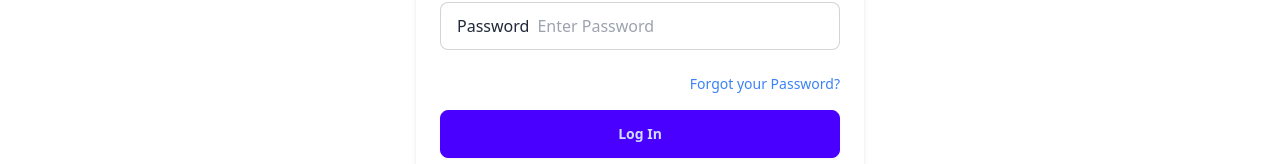
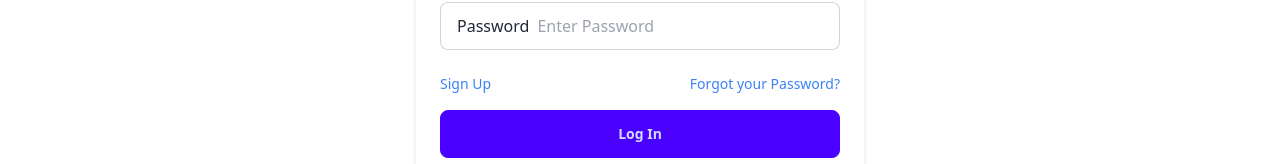
Before and after one commit to GerdBraun/WBS-Alumni-Board, a React (Vite) app: page /login in a window 1280 px wide. Shown: the part 230-394 px from the top of the page. Built offline with nearby package versions, Linux system fonts and the light colour scheme; no server answers.

Commit message:
Added signup link to Login component

```diff
--- a/src/components/authentication/LoginForm.jsx
+++ b/src/components/authentication/LoginForm.jsx
@@ -50,8 +50,14 @@ export default function LoginForm() {
         {errors.password && <span>This field is required</span>}
       </label>
 
-      {/* Forgot Password Link */}
-      <div className="flex justify-end mb-4">
+      {/* Signup and Forgot Password Link */}
+      <div className="flex justify-between items-center mb-4">
+        <Link to="/signup"
+          className="text-blue-500 hover:underline text-sm"
+        >
+          Sign Up
+        </Link>
+
         <Link to="/recover-password"
           className="text-blue-500 hover:underline text-sm"
         >
```
